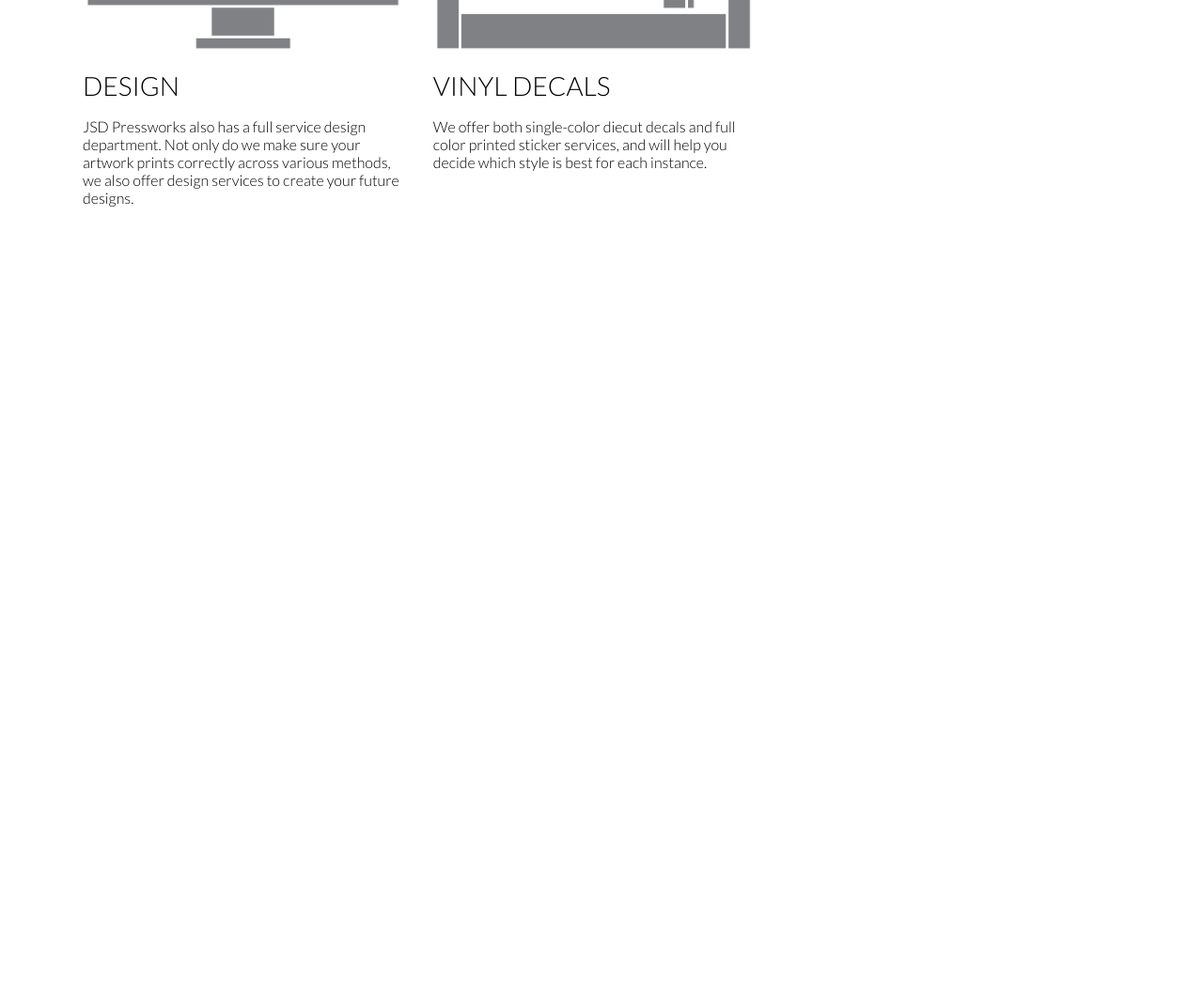
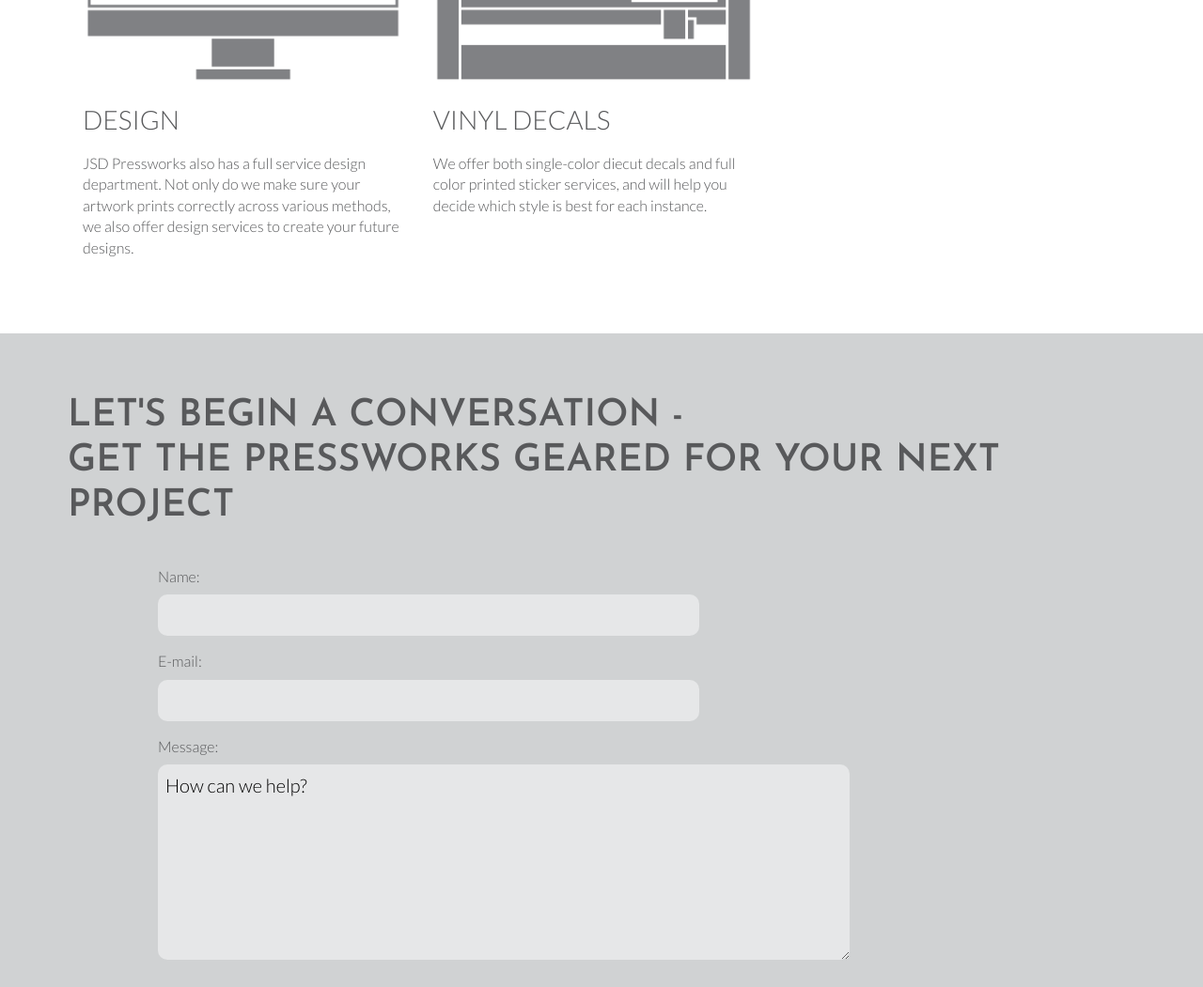
Before and after one commit to jtfdsgn/jsd_press, a plain HTML site: page index.html in a window 1280 px wide. Shown: the part 1749-2800 px from the top of the page at 94% size. Before the commit the page ends 2049 px from the top, so only its background shows below. Drawn offline with Linux system fonts and the light colour scheme.

Commit message:
Building

```diff
--- a/index.html
+++ b/index.html
@@ -61,7 +61,7 @@
         }
     </script> -->
 
-<!-- Services Section -->
+<!-- Services -->
 
       <div id="service">
 
@@ -113,6 +113,47 @@
 
       </div>
 
+<!-- Contact -->
+
+      <div id="contact">
+
+        <h1>LET'S BEGIN A CONVERSATION - <br> GET THE PRESSWORKS GEARED FOR YOUR NEXT PROJECT</h1>
+
+        <form id="contact_form" action="mailto:jsdpressworks@gmail.com" method="post" enctype="text/plain">
+
+          <div>
+            <label for="name">Name:</label> <br>
+            <input type="text" id="name" name="user_name" size="75">
+          </div>
+
+          <div>
+            <label for="mail">E-mail:</label> <br>
+            <input type="email" id="mail" name="user_mail" size="75">
+          </div>
+
+          <div>
+            <label for="msg">Message:</label> <br>
+            <textarea id="msg" name="user_message">How can we help?</textarea>
+          </div>
+
+          <div class="button">
+            <button type="submit">Send</button>
+          </div>
+
+        </form>
+
+      </div>
+
+  <!-- Contact Info -->
+
+      <div id="contact_info">
+
+        <h4>Meeting by Appointment Only</h4>
+
+        <h6>8100 Park Blvd <br> Pinellas Park, FL 33781 <br> <a href="mailto:jsdpressworks@gmail.com">jsdpressworks@gmail.com</a></h6>
+
+      </div>
+
 
 <!-- Content Offset : Close -->
 
--- a/resources/css/style.css
+++ b/resources/css/style.css
@@ -1,14 +1,16 @@
 html {
   font-size: 16px;
+  color: #58595b;
 }
 
 li, h1, h3, h5 {
   font-family: "Josefin Sans", sans-serif;
+  line-height: 1.2;
 }
 
-p, h2, h4, h6 {
+p, h2, h4, h6, form, input, textarea, label, button {
   font-family: "Lato", sans-serif;
-  line-height: 1.2;
+  line-height: 1.4;
 }
 
 h1 {
@@ -19,13 +21,17 @@ h4 {
   font-size: 1.75rem;
 }
 
+h6 {
+  font-size: 1.5rem;
+}
+
 /* Header */
 
 header {
   position: fixed;
   z-index: 10;
   top: 0;
-  width: 100%
+  width: 100%;
 }
 
 header div {
@@ -55,6 +61,12 @@ nav a {
   font-size: 1rem;
   letter-spacing: .1rem;
 }
+
+nav a:hover {
+  color: #d0d2d3;
+}
+
+/* #6d6e70; */
 
 /* Content Offset */
 
@@ -106,3 +118,67 @@ nav a {
 .service h4 {
   padding: 1rem 0;
 }
+
+/* Contact */
+
+#contact {
+  padding: 4rem 4.5rem;
+  background-color: #d0d2d3;
+}
+
+#contact_form {
+  padding: 2rem 6rem;
+  width: 35rem;
+}
+
+#contact_form div {
+  padding: .5rem 0;
+}
+
+#contact_form label {
+  padding-bottom: 1rem;
+}
+
+input, textarea, button {
+  font-size: 1.25rem;
+  width: 35rem;
+  border: 0;
+  padding: .5rem;
+  margin-top: .5rem;
+  background-color: #e6e7e8;
+  border-radius: 10px;
+}
+
+button {
+  width: 46rem;
+}
+
+textarea {
+  height: 12rem;
+  width: 45rem;
+}
+
+button:hover {
+  background-color: #929497;
+}
+
+/* Contact Info */
+
+#contact_info {
+  background-color: #808184;
+  color: #fff;
+  padding: 2rem 4.5rem;
+}
+
+#contact_info h4 {
+  padding-bottom: 2rem;
+}
+
+#contact_info a {
+  text-decoration: none;
+  color: #fff;
+}
+
+#contact_info a:hover {
+  color: #e6e7e8;
+}
```
